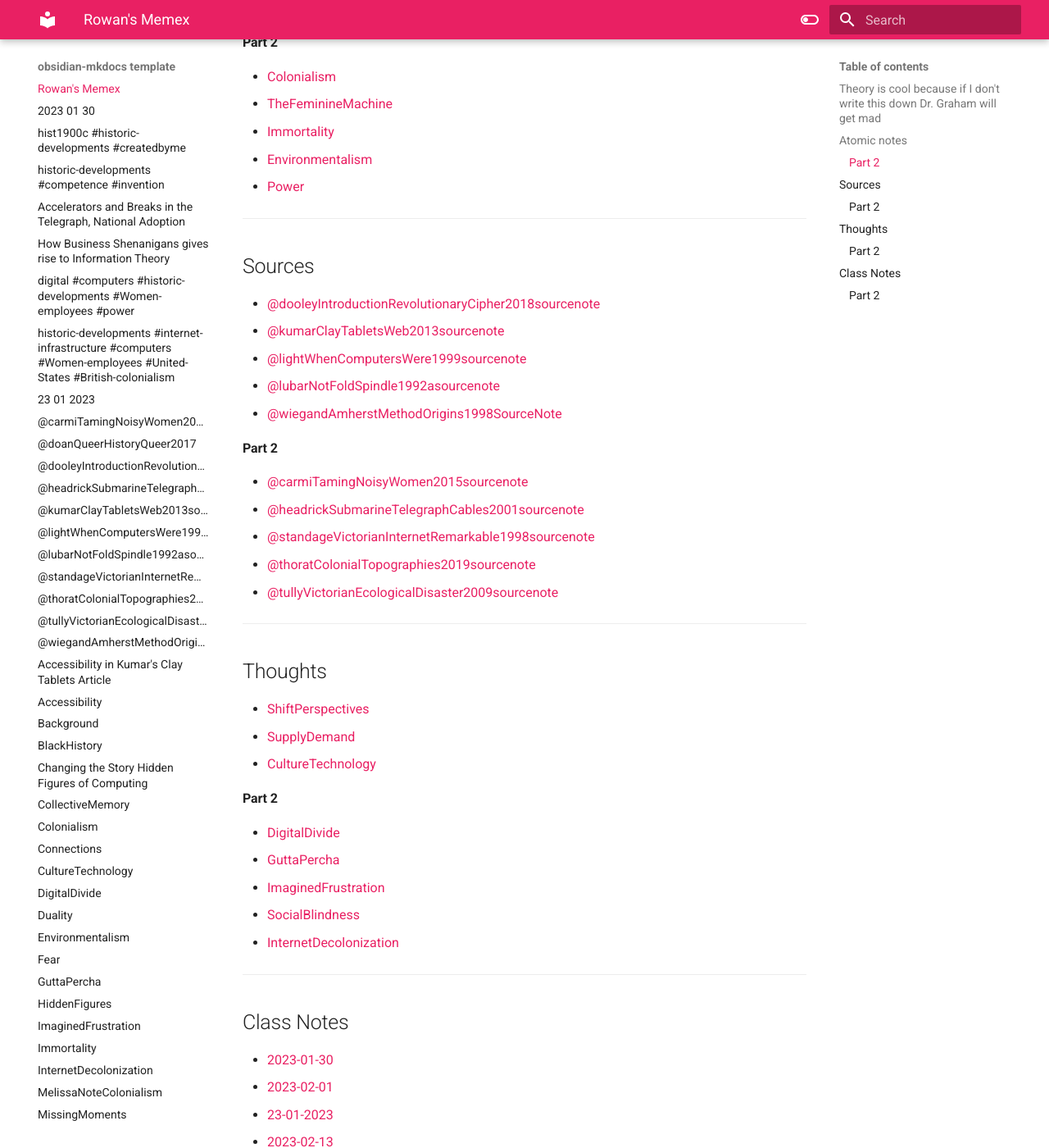
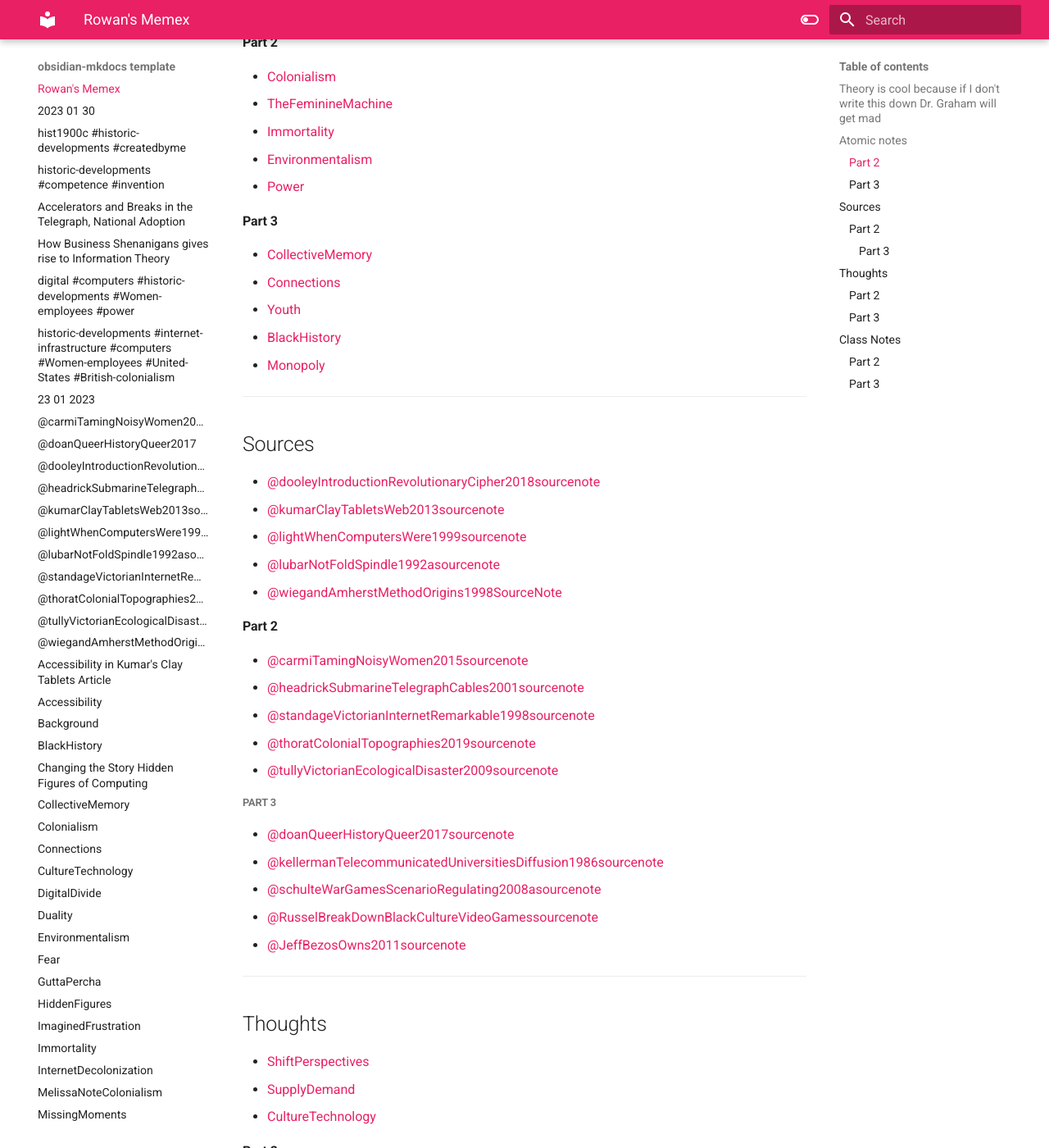
Before and after one commit to rowanegg/thememexofegg, an MkDocs documentation site: the page built from docs/index.md, in a window 1280 px wide and 1400 px high, scrolled down 729 px. Shown: the whole window at 82% size. Built offline with MkDocs 1.6.1 and Material for MkDocs 9.7.7, drawn with Linux system fonts in a browser that asks for light colours; some of the changed text lies outside the part shown.

Commit message:
Add files via upload

```diff
--- a/docs/index.md
+++ b/docs/index.md
@@ -27,6 +27,18 @@ Want to see how everything connects? Check this visual:
 - [Environmentalism](Environmentalism.md)
 - [Power](Power.md)
 
+#### Part 3
+
+- [CollectiveMemory](CollectiveMemory.md)
+- [Connections](Connections.md)
+- [Youth](Youth.md)
+- [BlackHistory](BlackHistory.md)
+- [Monopoly](Monopoly.md)
+
+
+
+
+
 ---
 
 ## Sources
@@ -45,6 +57,17 @@ Want to see how everything connects? Check this visual:
 - [@thoratColonialTopographies2019sourcenote](@thoratColonialTopographies2019sourcenote.md)
 - [@tullyVictorianEcologicalDisaster2009sourcenote](@tullyVictorianEcologicalDisaster2009sourcenote.md)
 
+##### Part 3
+
+- [@doanQueerHistoryQueer2017sourcenote](@doanQueerHistoryQueer2017sourcenote.md)
+- [@kellermanTelecommunicatedUniversitiesDiffusion1986sourcenote](@kellermanTelecommunicatedUniversitiesDiffusion1986sourcenote.md)
+- [@schulteWarGamesScenarioRegulating2008asourcenote](@schulteWarGamesScenarioRegulating2008asourcenote.md)
+- [@RusselBreakDownBlackCultureVideoGamessourcenote](@RusselBreakDownBlackCultureVideoGamessourcenote.md)
+- [@JeffBezosOwns2011sourcenote](@JeffBezosOwns2011sourcenote.md)
+
+
+
+
 
 ---
 ## Thoughts
@@ -60,6 +83,15 @@ Want to see how everything connects? Check this visual:
 - [ImaginedFrustration](ImaginedFrustration.md)
 - [SocialBlindness](SocialBlindness.md)
 - [InternetDecolonization](InternetDecolonization.md)
+
+#### Part 3
+
+- [MissingMoments](MissingMoments.md)
+- [SophiesMemexResponse](SophiesMemexResponse.md)
+- [MelissaNoteColonialism](MelissaNoteColonialism.md)
+- [Background](Background.md)
+- [Fear](Fear.md)
+
 
 ---
 ## Class Notes
@@ -77,4 +109,11 @@ Want to see how everything connects? Check this visual:
 - [2023-03-06](2023-03-06.md)
 - [2023-03-08](2023-03-08.md)
 
+#### Part 3
+
+- [2023-03-13](2023-03-13.md)
+- [2023-03-15](2023-03-15.md)
+- [2023-03-20](2023-03-20.md)
+- [2023-03-27](2023-03-27.md)
+
 [OIP (15)](OIP%20(15).jpg)
```
Also changed, not shown: other parts of docs/index.md (+1 -1 lines).
